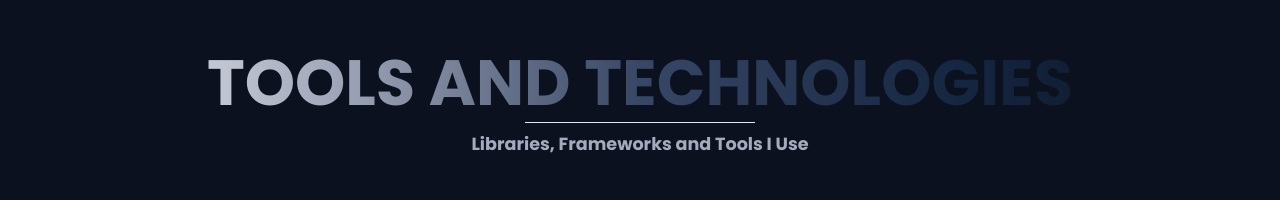
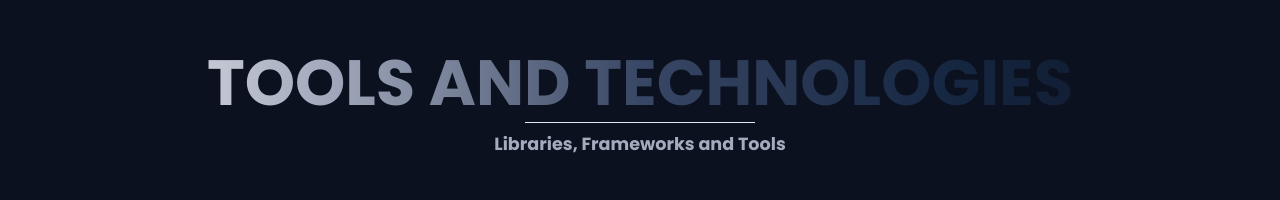
Before and after one commit to zeetaengrg/portfolio, a Next.js app: page / in a window 1280 px wide. Shown: the part 1860-2060 px from the top of the page. Built offline with nearby package versions, Linux system fonts and the light colour scheme.

Commit message:
feat(subtitle): text updated

```diff
--- a/components/templates/Skills/Skills.jsx
+++ b/components/templates/Skills/Skills.jsx
@@ -41,7 +41,7 @@ const Skills = () => {
         <Box>
             <Header heading="Tools And Technologies" id="skills" />
             <LineDivider />
-            <SubHeader subHeading="Libraries, Frameworks and Tools I Use" />
+            <SubHeader subHeading="Libraries, Frameworks and Tools" />
             <MotionTabs
                 m={{ base: "1.5rem 0", md: "1.5rem 0" }}
                 size="sm"
```
